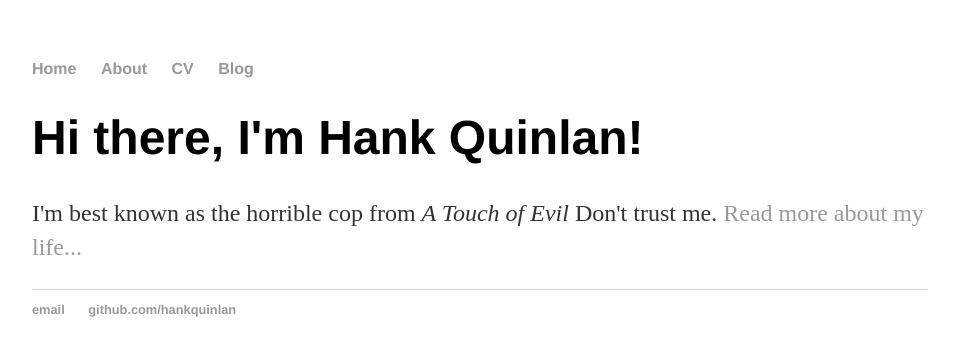
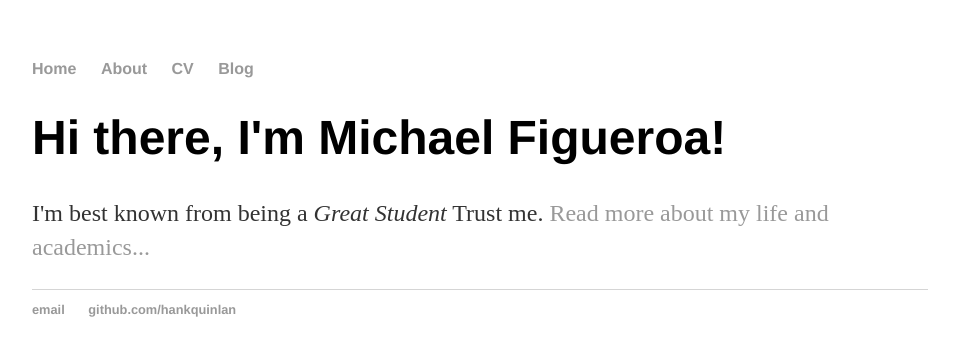
Before and after one commit to michaelf9598/michaelf9598.github.io, a Jekyll site: the page built from index.html, in a window 1280 px wide. Shown: the top 356 px of the page, without its empty margins (160-1115 px from the left). Built offline with Jekyll 4.4.1, drawn with Linux system fonts in a browser that asks for light colours.

Commit message:
Update index.html

```diff
--- a/index.html
+++ b/index.html
@@ -1,8 +1,8 @@
 ---
 layout: default
-title: Hank Quinlan, Horrible Cop
+title: Michael Figueroa, Great Computer Science Student
 ---
 <div class="blurb">
-	<h1>Hi there, I'm Hank Quinlan!</h1>
-	<p>I'm best known as the horrible cop from <em>A Touch of Evil</em> Don't trust me. <a href="/about">Read more about my life...</a></p>
+	<h1>Hi there, I'm Michael Figueroa!</h1>
+	<p>I'm best known from being a <em>Great Student</em> Trust me. <a href="/about">Read more about my life and academics...</a></p>
 </div><!-- /.blurb -->
```
